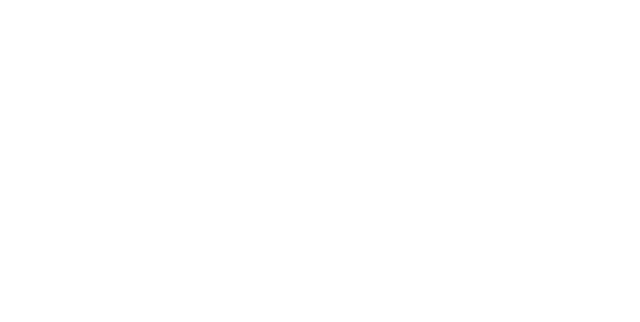
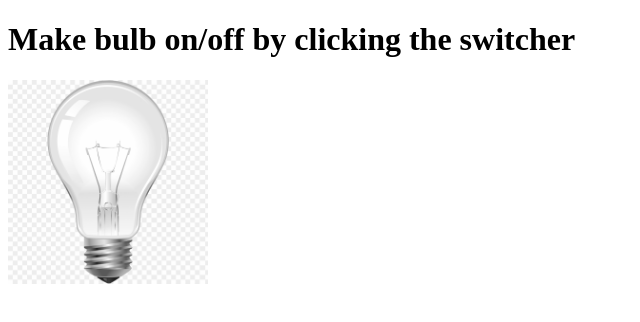
Before and after one commit to lutfiddindevs/js-homewrok, a plain HTML site: page index.html in a window 1280 px wide. Shown: the whole page, without its empty margins (0-640 px from the left). Drawn offline with Linux system fonts and the light colour scheme.

Commit message:
Light on/off feature is done

```diff
--- a/index.html
+++ b/index.html
@@ -2,8 +2,23 @@
 <html>
 <head>
 	<title>JS Homework</title>
+
 </head>
 <body>
+	<h1>Make bulb on/off by clicking the switcher</h1>
+<img id="bulb" src="images/bulb-off.gif" onclick="switchBulb()" style="width: 200px">
+<script type="text/javascript">
+	function switchBulb() {
+        //DOM(Document Object Model)
+		let = document.getElementById = 'bulb';
 
+		if (bulb.src.match('bulb-on')) {
+			bulb.src = 'images/bulb-off';
+		} else {
+            bulb.src = "images/bulb-on.gif";
+	    }
+	}
+
+	</script>
 </body>
 </html>
```
